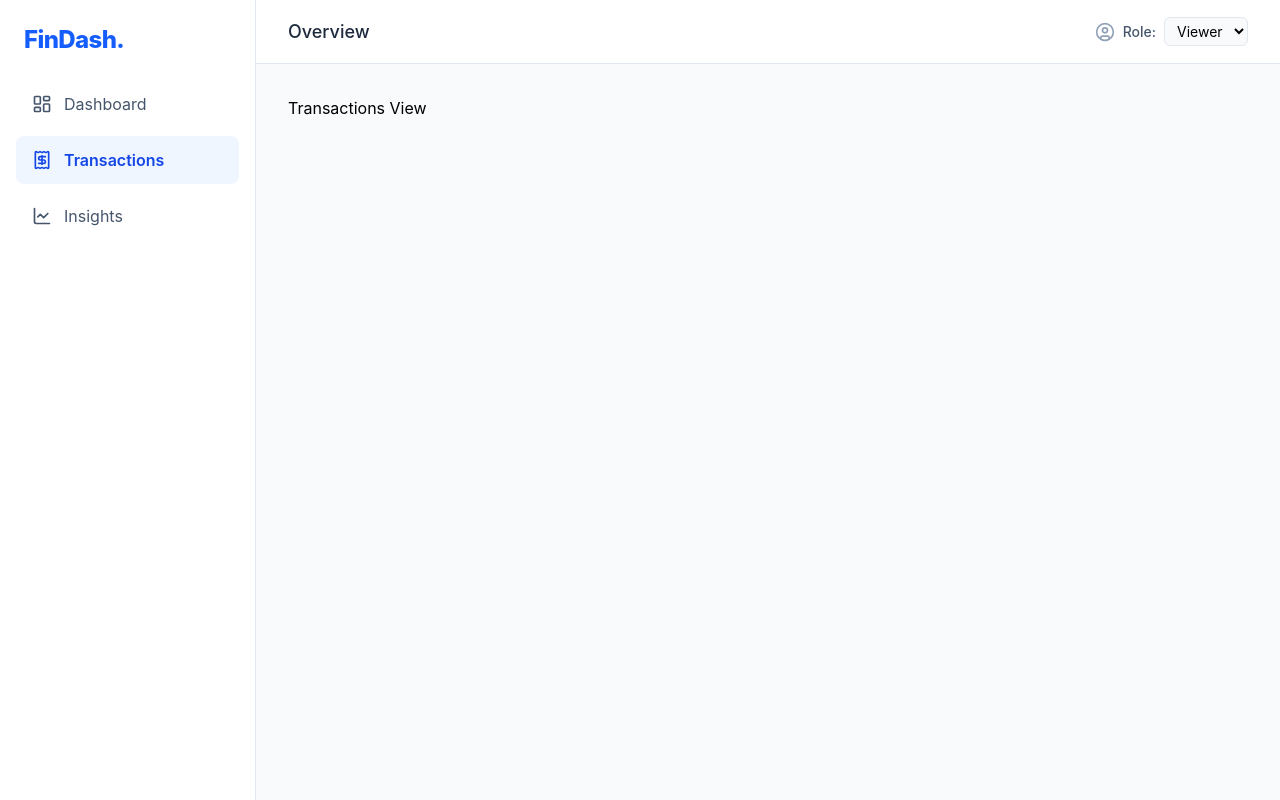
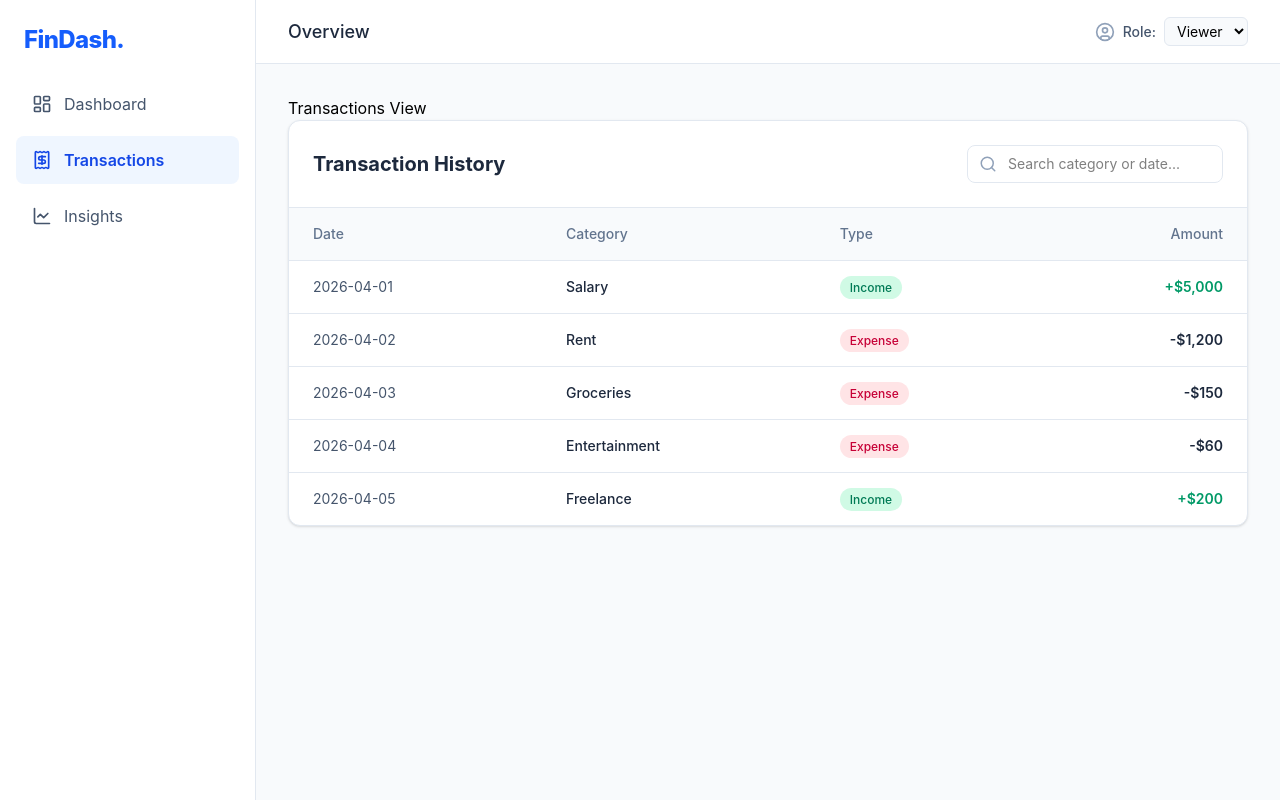
Before and after one commit to ManasiKhot/Finance-Dashboard-UI, a React (Vite) app: page / in a window 1280 px wide. Both pictures are taken after a click on the button "Transactions". Built offline with nearby package versions, Linux system fonts and the light colour scheme.

Commit message:
feat: implement transactions table with text-based search filtering

```diff
--- a/src/App.jsx
+++ b/src/App.jsx
@@ -3,6 +3,7 @@ import { useState } from 'react';
 import Sidebar from './components/Sidebar';
 import Topbar from './components/Topbar';
 import Dashboard from './components/Dashboard';
+import Transactions from './components/Transactions';
 
 function App() {
   const [activeTab, setActiveTab] = useState('dashboard');
@@ -18,6 +19,7 @@ function App() {
           {activeTab === 'dashboard' && <Dashboard />}
           {activeTab === 'transactions' && <div>Transactions View</div>}
           {activeTab === 'insights' && <div>Insights View</div>}
+          {activeTab === 'transactions' && <Transactions />}
         </main>
       </div>
     </div>
--- /dev/null
+++ b/src/components/Transactions.jsx
@@ -0,0 +1,77 @@
+// src/components/Transactions.jsx
+import { useState } from 'react';
+import { useFinanceStore } from '../store/useFinanceStore';
+import { Search } from 'lucide-react';
+
+export default function Transactions() {
+  const { transactions } = useFinanceStore();
+  const [searchTerm, setSearchTerm] = useState('');
+
+  // Filter logic
+  const filteredTransactions = transactions.filter(t =>
+    t.category.toLowerCase().includes(searchTerm.toLowerCase()) ||
+    t.date.includes(searchTerm)
+  );
+
+  return (
+    <div className="bg-white rounded-xl border border-slate-200 shadow-sm overflow-hidden">
+      {/* Header & Search */}
+      <div className="p-6 border-b border-slate-200 flex flex-col sm:flex-row justify-between items-start sm:items-center gap-4">
+        <h2 className="text-xl font-bold text-slate-800">Transaction History</h2>
+
+        <div className="relative w-full sm:w-64">
+          <Search className="absolute left-3 top-1/2 -translate-y-1/2 text-slate-400" size={18} />
+          <input
+            type="text"
+            placeholder="Search category or date..."
+            value={searchTerm}
+            onChange={(e) => setSearchTerm(e.target.value)}
+            className="w-full pl-10 pr-4 py-2 border border-slate-200 rounded-lg focus:outline-none focus:ring-2 focus:ring-blue-500 text-sm"
+          />
+        </div>
+      </div>
+
+      {/* Table */}
+      <div className="overflow-x-auto">
+        <table className="w-full text-left border-collapse">
+          <thead>
+            <tr className="bg-slate-50 text-slate-500 text-sm border-b border-slate-200">
+              <th className="px-6 py-4 font-medium">Date</th>
+              <th className="px-6 py-4 font-medium">Category</th>
+              <th className="px-6 py-4 font-medium">Type</th>
+              <th className="px-6 py-4 font-medium text-right">Amount</th>
+            </tr>
+          </thead>
+          <tbody className="divide-y divide-slate-200">
+            {filteredTransactions.length > 0 ? (
+              filteredTransactions.map((t) => (
+                <tr key={t.id} className="hover:bg-slate-50 transition-colors">
+                  <td className="px-6 py-4 text-sm text-slate-600">{t.date}</td>
+                  <td className="px-6 py-4 text-sm font-medium text-slate-800">{t.category}</td>
+                  <td className="px-6 py-4 text-sm">
+                    <span className={`px-2.5 py-1 rounded-full text-xs font-medium capitalize ${
+                      t.type === 'income' ? 'bg-emerald-100 text-emerald-700' : 'bg-rose-100 text-rose-700'
+                    }`}>
+                      {t.type}
+                    </span>
+                  </td>
+                  <td className={`px-6 py-4 text-sm font-semibold text-right ${
+                    t.type === 'income' ? 'text-emerald-600' : 'text-slate-800'
+                  }`}>
+                    {t.type === 'income' ? '+' : '-'}${t.amount.toLocaleString()}
+                  </td>
+                </tr>
+              ))
+            ) : (
+              <tr>
+                <td colSpan="4" className="px-6 py-8 text-center text-slate-500">
+                  No transactions found matching "{searchTerm}"
+                </td>
+              </tr>
+            )}
+          </tbody>
+        </table>
+      </div>
+    </div>
+  );
+}
```
